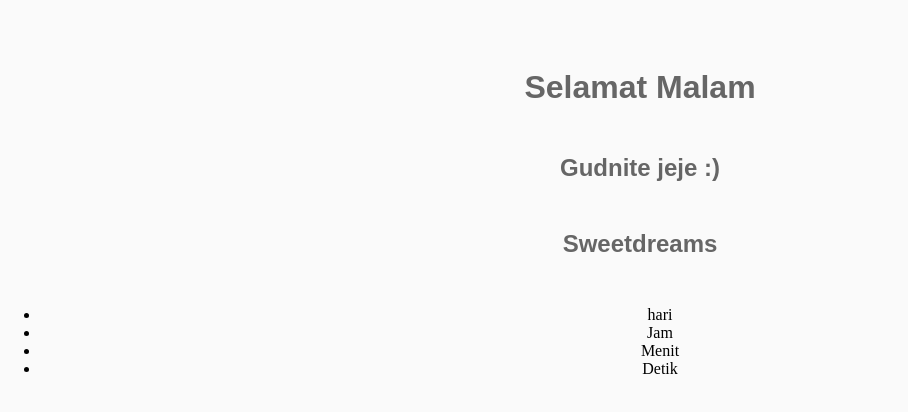
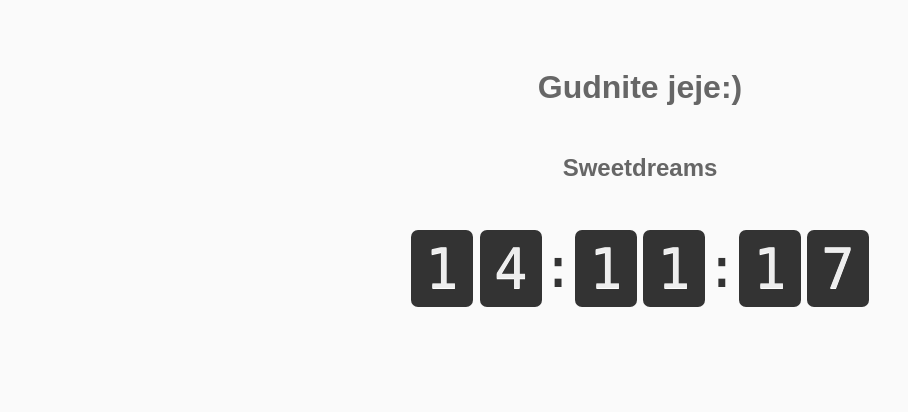
Before and after one commit to ahmadhidayat08/ahmadhidayat08.github.io, a plain HTML site: page index.html in a window 1280 px wide. Shown: the whole page, without its empty margins (0-908 px from the left). Drawn offline with Linux system fonts and the light colour scheme.

Commit message:
Update index.html

```diff
--- a/index.html
+++ b/index.html
@@ -6,17 +6,9 @@
       <link rel="stylesheet" href="./style.css" type="text/css">
    </head>
    <body>
-     <div class="container">
-  <h1>Selamat Malam</h1>
-  <h2>Gudnite jeje :)</h2>
-  <h2> Sweetdreams  </h2>
-  <ul>
-    <li><span id="days"></span>hari</li>
-    <li><span id="hours"></span>Jam</li>
-    <li><span id="minutes"></span>Menit</li>
-    <li><span id="seconds"></span>Detik</li>
-  </ul>
-</div>
+      <h1>Gudnite jeje:)</h1>
+	  <h2>Sweetdreams</h2>
+<span class="clock"></span>
 
       <script type="text/javascript" src="./jam.js"></script>
    </body>
```
